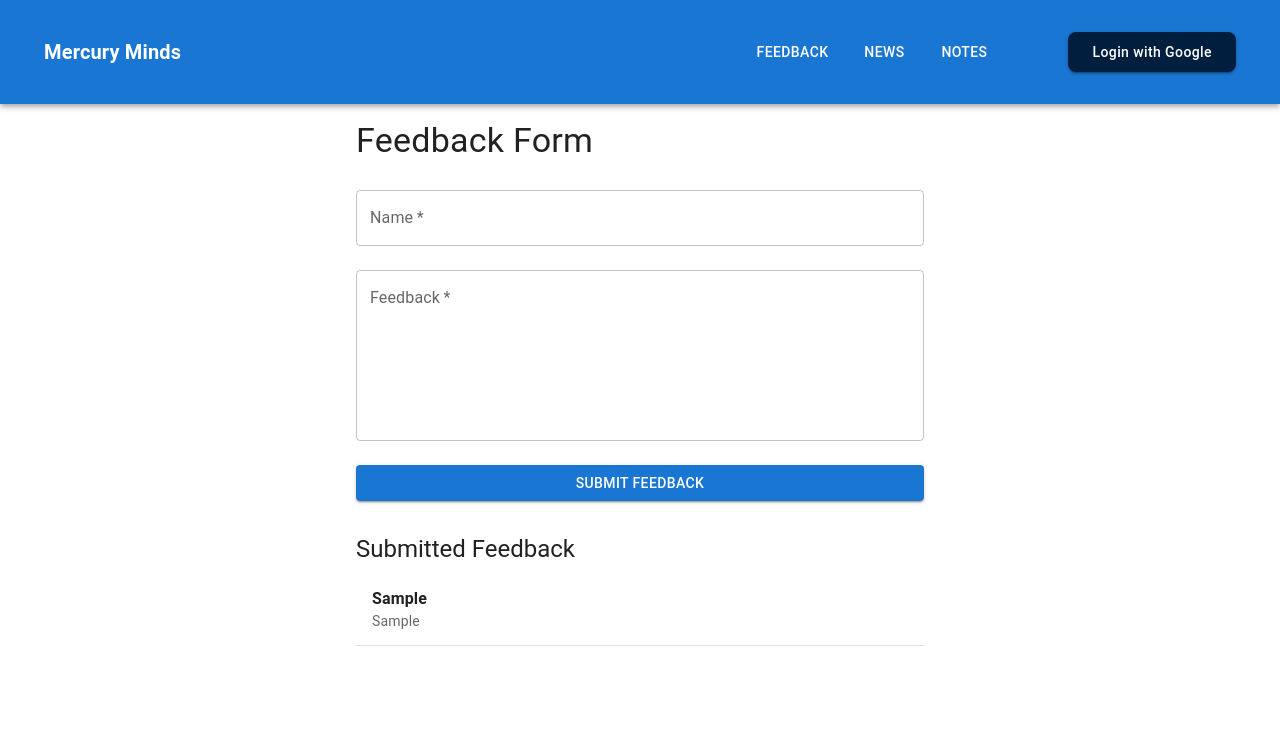
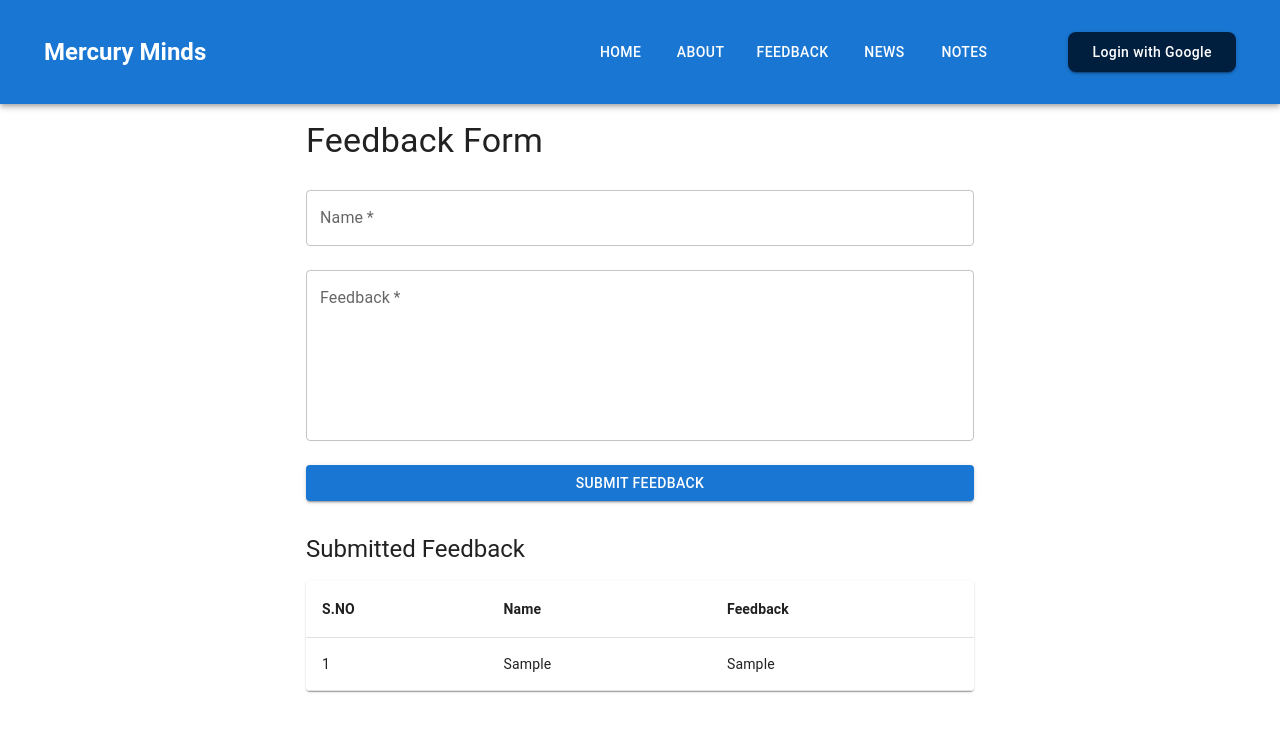
Before and after one commit to Dhinaharan-u/mercuryminds-project, a Next.js app: page /feedback in a window 1280 px wide. Both pictures are taken after typing "Sample", "Sample" into the empty fields and a click on the button "SUBMIT FEEDBACK". Shown: the top 732 px of the page. Built offline with nearby package versions, Linux system fonts and the light colour scheme; no server answers; some icons are missing.

Commit message:
latest commit

```diff
--- a/src/app/components/navbar.js
+++ b/src/app/components/navbar.js
@@ -48,13 +48,19 @@ export default function Navbar() {
     <AppBar position="static" sx={{ bgcolor: "primary", padding: "20px" }}>
       <Toolbar sx={{ display: "flex", justifyContent: "space-between" }}>
         {/* Logo / Title */}
-        <Typography variant="h6" component="div" sx={{ fontWeight: 600 }}>
+        <Typography variant="h5" component="div" sx={{ fontWeight: 600 }}>
           Mercury Minds
         </Typography>
 
         {/* Navigation Links */}
+
         <Box sx={{ display: "flex", gap: 2, alignItems: "center" }}>
-
+          <Button color="inherit" component={Link} href="/about">
+           Home
+          </Button>
+          <Button color="inherit" component={Link} href="/about">
+           About
+          </Button>
           <Button color="inherit" component={Link} href="/feedback">
             Feedback
           </Button>
--- a/src/app/feedback/page.js
+++ b/src/app/feedback/page.js
@@ -1,65 +1,73 @@
 "use client";
-import { useState, useEffect } from 'react';
-import { TextField, Button, Typography, List, ListItem, ListItemText, CircularProgress, Box, Alert } from '@mui/material';
-import Navbar from '../components/navbar';
+import { useState, useEffect } from "react";
+import {
+  TextField,
+  Button,
+  Typography,
+  CircularProgress,
+  Box,
+  Alert,
+  Table,
+  TableBody,
+  TableCell,
+  TableContainer,
+  TableHead,
+  TableRow,
+  Paper,
+} from "@mui/material";
+import Navbar from "../components/navbar";
 
 export default function FeedbackPage() {
-  const [name, setName] = useState('');
-  const [feedback, setFeedback] = useState('');
+  const [name, setName] = useState("");
+  const [feedback, setFeedback] = useState("");
   const [feedbackList, setFeedbackList] = useState([]);
   const [loading, setLoading] = useState(false);
-  const [error, setError] = useState('');
-
+  const [error, setError] = useState("");
 
   useEffect(() => {
     async function fetchFeedback() {
       try {
-        const response = await fetch('/feedback/feedbackapi');
+        const response = await fetch("/feedback/feedbackapi");
         if (!response.ok) {
-          throw new Error('Failed to fetch feedback');
+          throw new Error("Failed to fetch feedback");
         }
         const data = await response.json();
         setFeedbackList(data);
       } catch (err) {
-        setError('Error loading feedback');
+        setError("Error loading feedback");
       }
     }
     fetchFeedback();
   }, []);
 
-
   const handleSubmit = async (e) => {
     e.preventDefault();
     setLoading(true);
-    setError('');
-
+    setError("");
 
     if (!name || !feedback) {
-      setError('Both name and feedback are required');
+      setError("Both name and feedback are required");
       setLoading(false);
       return;
     }
 
     try {
-      const response = await fetch('/feedback/feedbackapi', {
-        method: 'POST',
+      const response = await fetch("/feedback/feedbackapi", {
+        method: "POST",
         headers: {
-          'Content-Type': 'application/json',
+          "Content-Type": "application/json",
         },
         body: JSON.stringify({ name, feedback }),
       });
 
       if (!response.ok) {
-        throw new Error('Failed to submit feedback');
+        throw new Error("Failed to submit feedback");
       }
 
       const newFeedback = await response.json();
-
-
       setFeedbackList((prev) => [...prev, newFeedback]);
-
-      setName('');
-      setFeedback('');
+      setName("");
+      setFeedback("");
     } catch (err) {
       setError(err.message);
     } finally {
@@ -69,9 +77,11 @@ export default function FeedbackPage() {
 
   return (
     <>
-    <Navbar/>
-    <Box sx={{ maxWidth: 600, margin: '0 auto', padding: 2 }}>
-      <Typography variant="h4" gutterBottom>Feedback Form</Typography>
+      <Navbar />
+      <Box sx={{ maxWidth: 700, margin: "0 auto", padding: 2 }}>
+        <Typography variant="h4" gutterBottom>
+          Feedback Form
+        </Typography>
 
         <form onSubmit={handleSubmit}>
           <TextField
@@ -104,7 +114,7 @@ export default function FeedbackPage() {
             disabled={loading}
             sx={{ marginTop: 2 }}
           >
-          {loading ? <CircularProgress size={24} /> : 'Submit Feedback'}
+            {loading ? <CircularProgress size={24} /> : "Submit Feedback"}
           </Button>
         </form>
 
@@ -114,19 +124,32 @@ export default function FeedbackPage() {
           </Alert>
         )}
 
-      <Typography variant="h5" sx={{ marginTop: 4 }}>Submitted Feedback</Typography>
-      <List>
+        <Typography variant="h5" sx={{ marginTop: 4, mb: 2 }}>
+          Submitted Feedback
+        </Typography>
+
+        {/* ✅ Replaced List with Table */}
+        <TableContainer component={Paper}>
+          <Table>
+            <TableHead>
+              <TableRow>
+                <TableCell sx={{ fontWeight: 600 }}>S.NO</TableCell>
+                <TableCell sx={{ fontWeight: 600 }}>Name</TableCell>
+                <TableCell sx={{ fontWeight: 600 }}>Feedback</TableCell>
+              </TableRow>
+            </TableHead>
+            <TableBody>
               {feedbackList.map((entry, index) => (
-          <ListItem key={index} sx={{ borderBottom: '1px solid #ddd' }}>
-            <ListItemText
-              primary={<strong>{entry.name}</strong>}
-              secondary={entry.feedback}
-            />
-          </ListItem>
+                <TableRow key={index}>
+                  <TableCell>{index + 1}</TableCell>
+                  <TableCell>{entry.name}</TableCell>
+                  <TableCell>{entry.feedback}</TableCell>
+                </TableRow>
               ))}
-      </List>
+            </TableBody>
+          </Table>
+        </TableContainer>
       </Box>
-
     </>
-  )
+  );
 }
```
Lines whose indentation alone changed are shown as unchanged.
